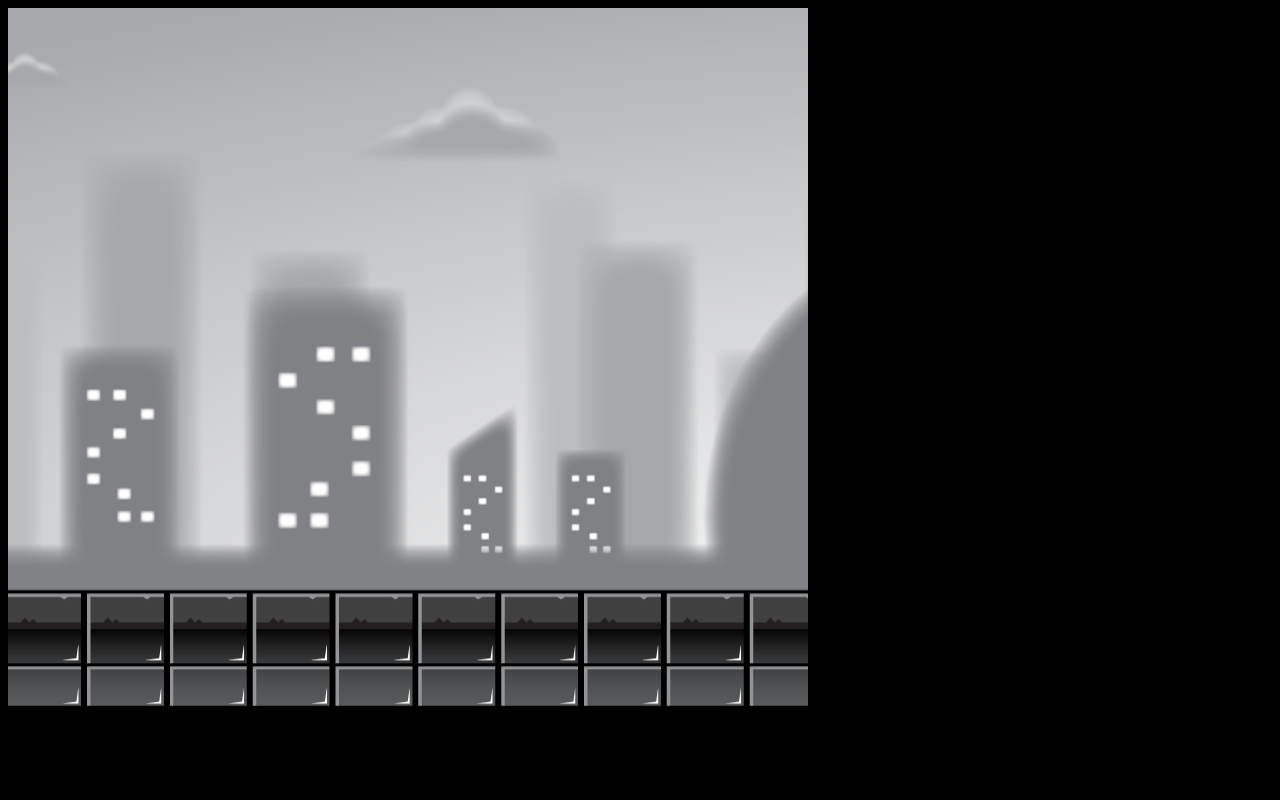
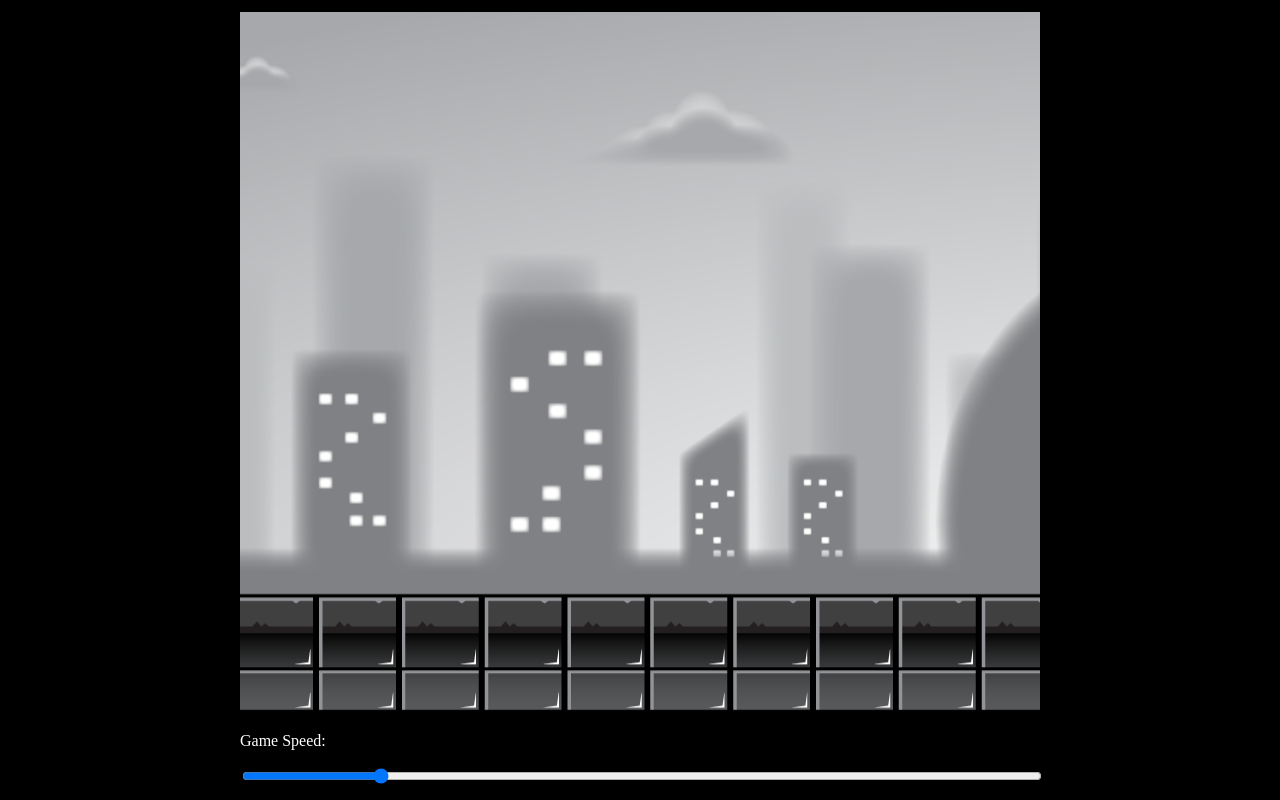
Before and after one commit to DenGian/challenge-parallax, a plain HTML site: page index.html in a window 1280 px wide. Drawn offline with Linux system fonts and the light colour scheme; animation ran at ten frames a second.

Commit message:
add slider feature

```diff
--- a/index.html
+++ b/index.html
@@ -9,7 +9,11 @@
     <link rel="stylesheet" href="css/styles.css">
 </head>
 <body>
-<canvas id="canvas"></canvas>
+<div id="container">
+    <canvas id="canvas"></canvas>
+    <p>Game Speed: <span id="showGameSpeed"></span></p>
+    <input type="range" min="1" max="25" value="5" class="slider" id="slider">
+</div>
 <script src="script.js"></script>
 </body>
 </html>
```
